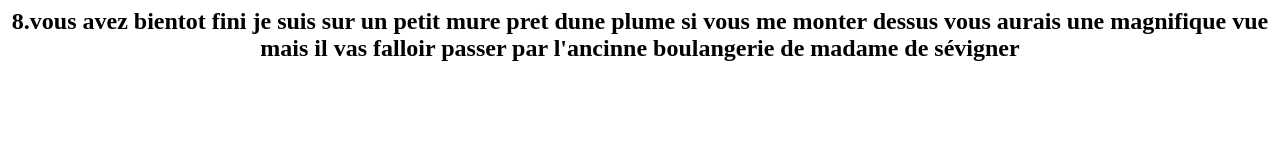
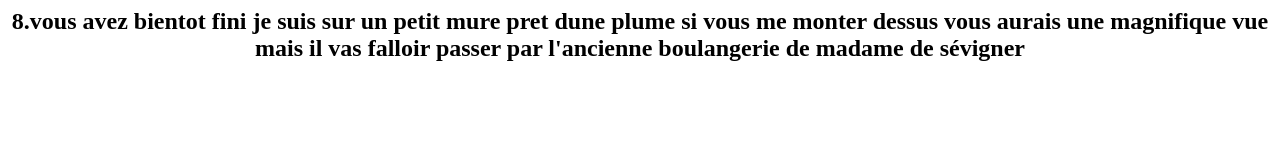
Before and after one commit to roro26/tresortgrignan, a plain HTML site: page 7890.html in a window 1280 px wide. Drawn offline with Linux system fonts and the light colour scheme.

Commit message:
Update 7890.html

```diff
--- a/7890.html
+++ b/7890.html
@@ -2,7 +2,7 @@
     <head>
         <div align="center">
         <h2>
-            8.vous avez bientot fini je suis sur un petit mure pret dune plume si vous me monter dessus vous aurais une magnifique vue mais il vas falloir passer par l'ancinne boulangerie de madame de sévigner
+            8.vous avez bientot fini je suis sur un petit mure pret dune plume si vous me monter dessus vous aurais une magnifique vue mais il vas falloir passer par l'ancienne boulangerie de madame de sévigner
 
 
             </h2>
```
